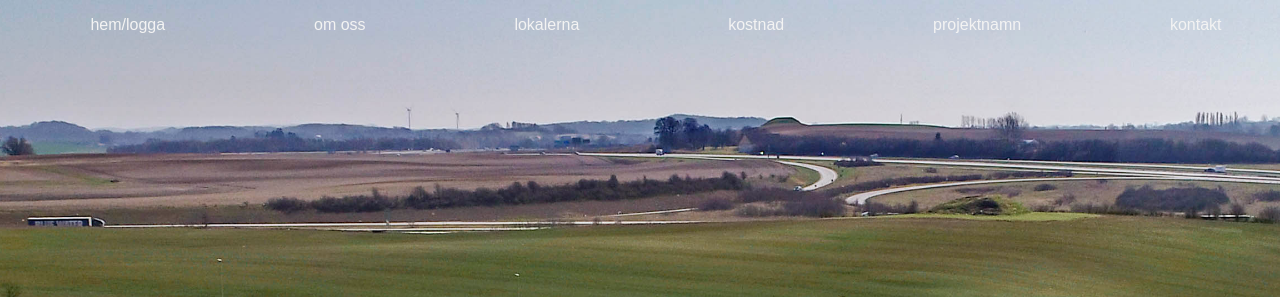
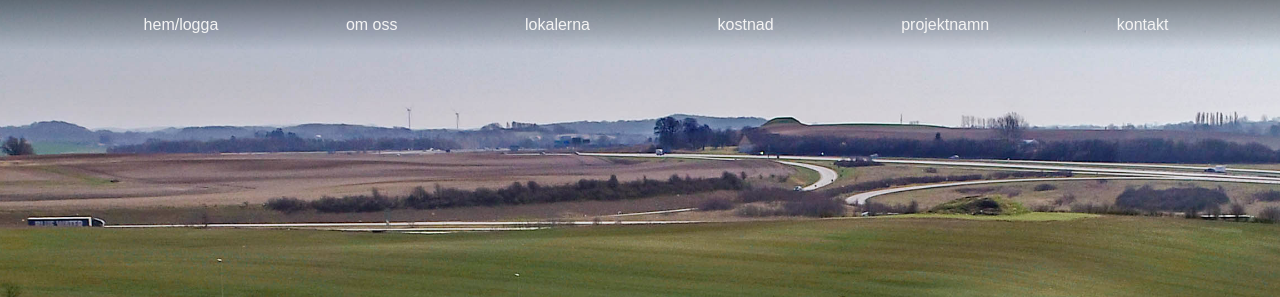
Before and after one commit to JonisDonis/demo, a plain HTML site: page index.html in a window 1280 px wide. Shown: the top 297 px of the page. Drawn offline with Linux system fonts and the light colour scheme.

Commit message:
shadow nav

```diff
--- a/styles.css
+++ b/styles.css
@@ -22,7 +22,8 @@ a {
 
 /* HEADER */
 header {
-  background-color: transparent;
+  /* background-color: transparent; */
+  background-image: linear-gradient(to bottom, rgba(0, 0, 0, 0.4), rgba(0, 0, 0, 0));
   color: white;
   padding: 1em;
   position: fixed;
@@ -41,7 +42,8 @@ nav ul {
   margin: 0;
   padding: 0;
   display: flex;
-  justify-content: space-around;
+  justify-content: space-evenly;
+  /* text-shadow: 0px 1px rgba(0, 0, 0, 0.3); */
 }
 
 /* MAIN */
```
